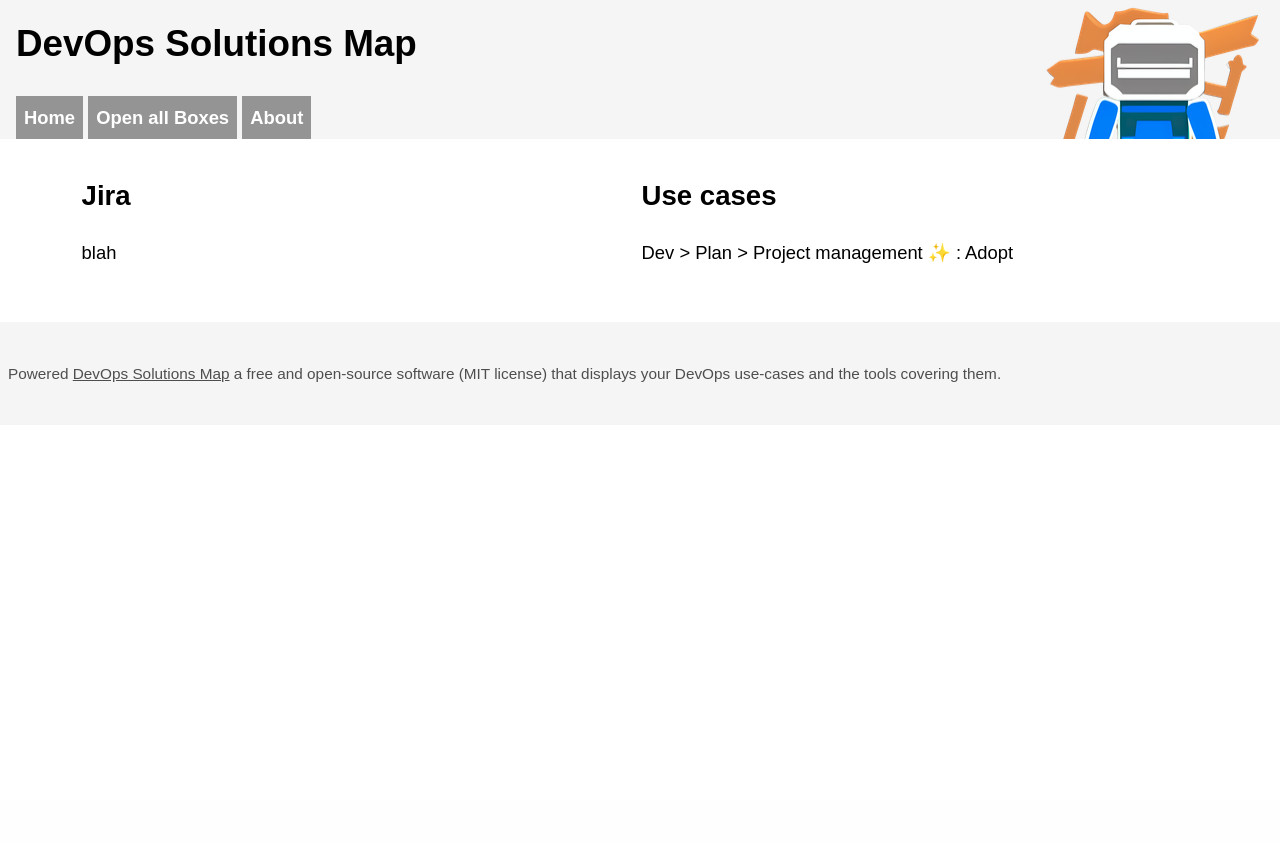
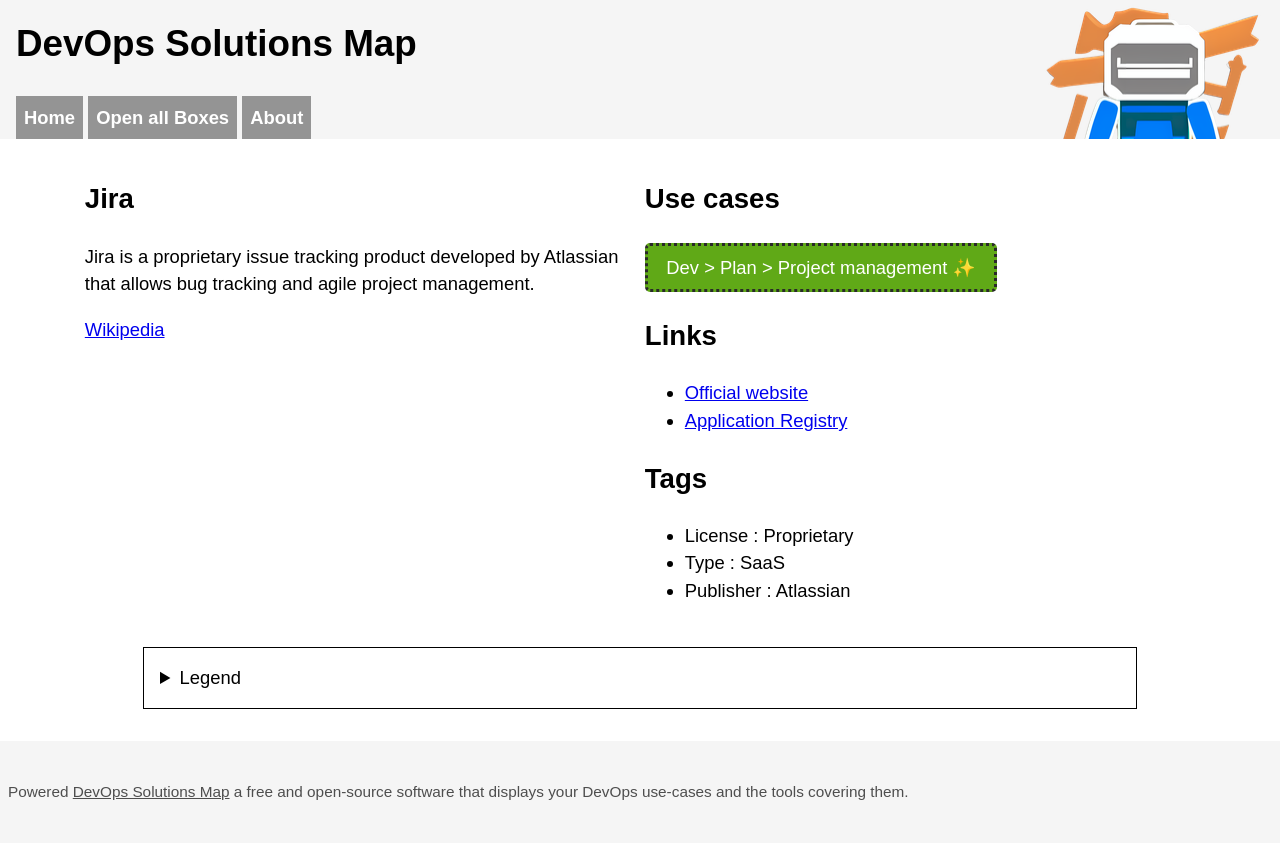
Before and after one commit to Wivik/devops-solutions-map, a Flask app: a page that uses templates/base.html.j2 in a window 1280 px wide. Before the commit the page ends 382 px from the top, so only its background shows below. Run offline with Flask 2, Linux system fonts and the light colour scheme; some libraries are stand-ins or nearby versions.

Commit message:
feat: better tool and use case view closes #9 closes #10

```diff
--- a/app.py
+++ b/app.py
@@ -123,6 +123,25 @@
 
     return render_template('tool.html.j2', tool_content=tool_content, tool_usage=tool_usage)
 
+@app.route("/side/<string:side>/step/<string:step>/usecase/<string:usecase>.html")
+def usecase_view(side, step, usecase=None):
+
+    if not test_solutions_file(solutions_file):
+        return render_template('no-file.html.j2')
+
+    usecase_content = []
+    solutions_content = read_solutions(solutions_file)
+    devops_content = solutions_content['devops']
+    for side_content in devops_content['sides']:
+        if side_content['name'] == side:
+            for step_content in side_content['steps']:
+                if step_content['name'] == step:
+                    for uc_content in step_content['usecases']:
+                        if uc_content['name'] == usecase:
+                            usecase_content = uc_content
+
+    return render_template('usecase.html.j2', usecase_content=usecase_content)
+
 @app.route("/about.html")
 def about():
 
--- a/data/solutions.yaml
+++ b/data/solutions.yaml
@@ -7,6 +7,10 @@
         - name: plan
           usecases:
             - name: Project management
+              descr: |
+                Project management is the process of leading the work of a team to achieve all project goals within the given constraints. This information is usually described in project documentation, created at the beginning of the development process. The primary constraints are scope, time, and budget. The secondary challenge is to optimize the allocation of necessary inputs and apply them to meet pre-defined objectives.
+
+                [Wikipedia](https://en.wikipedia.org/wiki/Project_management)
               tools:
                 - name: Jira
                   state: adopt
@@ -114,18 +118,36 @@
 
 tools:
   - name: VSCode
+    links:
+      - name: Official website
+        url: https://code.visualstudio.com
+      - name: Application Registry
+        url: https://link-to-your-app-registry
+    tags:
+      - name: License
+        value: MIT for Source code, Microsoft proprietary for binaries
+      - name: Type
+        value: Workstation software
+      - name: Publisher
+        value: Microsoft
     descr: |
-      A tool made by microsoft
+      Visual Studio Code, also commonly referred to as VS Code, is a source-code editor made by Microsoft with the Electron Framework, for Windows, Linux and macOS. Features include support for debugging, syntax highlighting, intelligent code completion, snippets, code refactoring, and embedded Git. Users can change the theme, keyboard shortcuts, preferences, and install extensions that add functionality.
 
-      [url](http://blabla)
+      [Wikipedia](https://en.wikipedia.org/wiki/Visual_Studio_Code)
+  - name: Jira
+    links:
+      - name: Official website
+        url: https://www.atlassian.com/software/jira
+      - name: Application Registry
+        url: https://link-to-your-app-registry
+    tags:
+      - name: License
+        value: Proprietary
+      - name: Type
+        value: SaaS
+      - name: Publisher
+        value: Atlassian
+    descr: |
+      Jira is a proprietary issue tracking product developed by Atlassian that allows bug tracking and agile project management.
 
-      ## hello !
-
-      - list
-      - list
-      - list
-      - list
-  - name: Jira
-    descr: blah
-  - name: truc3
-    descr: blah
+      [Wikipedia](https://en.wikipedia.org/wiki/Jira_(software))
--- a/static/css/style.css
+++ b/static/css/style.css
@@ -185,7 +185,7 @@
 #column {
     flex: 1;
     box-sizing: border-box;
-    margin: 0.1rem;
+    margin: 0.3rem;
 }
 
 #column span {
@@ -236,7 +236,10 @@
 }
 
 #usecase > details > a:link,
-#usecase > details > a:visited {
+#usecase > details > a:visited,
+#column > a:link,
+#column > a:visited,
+#column > span.legend {
     padding: 0.5rem;
     margin-top: 0.5rem;
     display: block;
@@ -254,24 +257,43 @@
 
 /* change colors according to state */
 
-#usecase > details > a.trial {
+#usecase > details > a.trial,
+#column > a.trial,
+#column > span.trial {
     background-color: var(--yellow);
 }
 
-#usecase > details > a.assess {
+#usecase > details > a.assess,
+#column > a.assess,
+#column > span.assess {
     background-color: var(--orange);
 }
 
-#usecase details > a.adopt {
+#usecase details > a.adopt,
+#column > a.adopt,
+#column > span.adopt {
     background-color: var(--green);
 }
 
-#usecase > details > a.hold {
+#usecase > details > a.hold,
+#column > a.hold,
+#column > span.hold {
     background-color: var(--red);
 }
 
-#usecase > details > a.new {
+#usecase > details > a.new,
+#column > a.new,
+#column > span.new {
     border: 3px dotted var(--usecase-tool-border-color);
+}
+
+#usecase > details > a.about-use-case {
+    border: 1px dotted var(--usecase-tool-border-color);
+    line-height: 1rem;
+    font-size: smaller;
+    font-weight: normal;
+    background-color: var(--general-uc-bg-color);
+    color: var(--black)
 }
 
 /* footer */
--- a/templates/base.html.j2
+++ b/templates/base.html.j2
@@ -19,6 +19,18 @@
         </header>
         <section>
             {% block content %} {% endblock %}
+            <div id="legend">
+                <details>
+                    <summary>Legend</summary>
+                    <span class="assess">Assess</span> This tool is evaluated for a potential adoption. Not yet trialed but considered for a futur usage.<br />
+                    <span class="trial">Trial</span> This tool is considered as promising but not yet widely adopted, the organization is evaluating its value.<br />
+                    <span class="adopt">Adopt</span> This tool is the current core model solution for this use-case.<br />
+                    <span class="hold">Hold</span> This tools is considered as outdated and no longer relevant. It should not be used anymore.<br />
+                    <span class="adopt new">New ✨</span> This tool is a new entry in the radar.<br />
+                    <span>None</span> This tools is in an unknown status.
+                </details>
+            </div>
+
         </section>
         <footer>
             {% include 'footer.html.j2' %}
--- a/templates/footer.html.j2
+++ b/templates/footer.html.j2
@@ -1,3 +1,3 @@
 <div id="footer">
-<p>Powered <a href="https://github.com/Wivik/devops-solutions-map" target="_blank">DevOps Solutions Map</a> a free and open-source software (MIT license) that displays your DevOps use-cases and the tools covering them.</p>
+<p>Powered <a href="https://github.com/Wivik/devops-solutions-map" target="_blank">DevOps Solutions Map</a> a free and open-source software that displays your DevOps use-cases and the tools covering them.</p>
 </div>
--- a/templates/tool.html.j2
+++ b/templates/tool.html.j2
@@ -19,13 +19,29 @@
     <div id="column">
     <h1>Use cases</h1>
     {% for usage in tool_usage %}
-        <p>
+        <a href="{{ url_for('usecase_view', usecase=usage.uc, side=usage.side, step=usage.step) }}" class="{{  usage.state|default('unknown') }}{% if usage.isnew %} new{% endif %}" style="width:60%;">
         {{ usage.side|capitalize }} &gt;
         {{ usage.step|capitalize }} &gt;
-        {{ usage.uc|capitalize }} {% if usage.isnew %}✨{% endif %} : {{ usage.state|capitalize|default('unknown') }}
-        </p>
+        {{ usage.uc }}{% if usage.isnew %} ✨{% endif %}
+        </a>
 
     {% endfor %}
+    {% if tool_content['links']|default('nope') != 'nope' %}
+    <h1>Links</h1>
+        <ul>
+        {% for link in tool_content['links'] %}
+            <li><a href="{{ link['url'] }}" target="_blank">{{ link['name'] }}</a></li>
+        {% endfor %}
+        </ul>
+    {% endif %}
+    {% if tool_content['tags']|default('nope') != 'nope' %}
+    <h1>Tags</h1>
+        <ul>
+        {% for tag in tool_content['tags'] %}
+            <li>{{ tag['name'] }} : {{ tag['value'] }}</li>
+        {% endfor %}
+        </ul>
+    {% endif %}
     </div>
 </div>
 
```
Also changed, not shown: data-format.md (+16 -9 lines), templates/main.html.j2 (+3 -14 lines), templates/usecase.html.j2 (added, +23 -0 lines).
